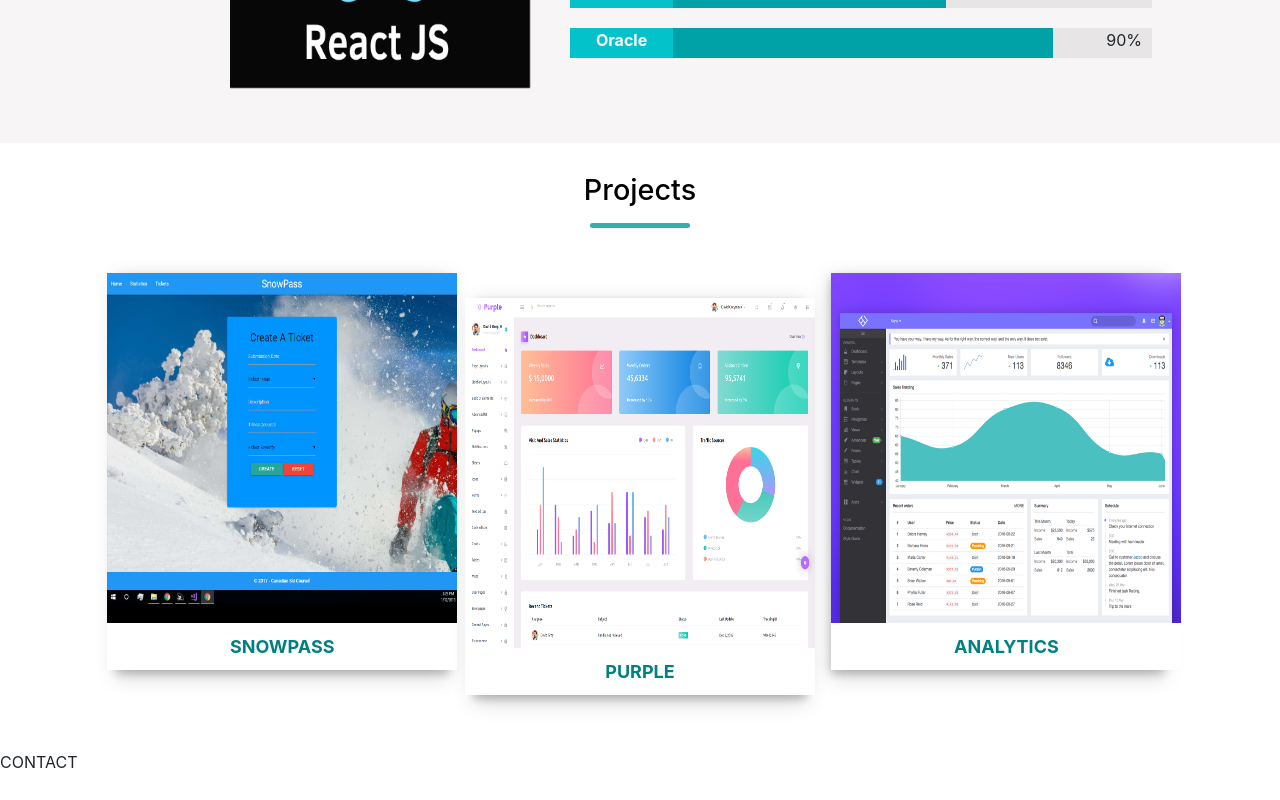
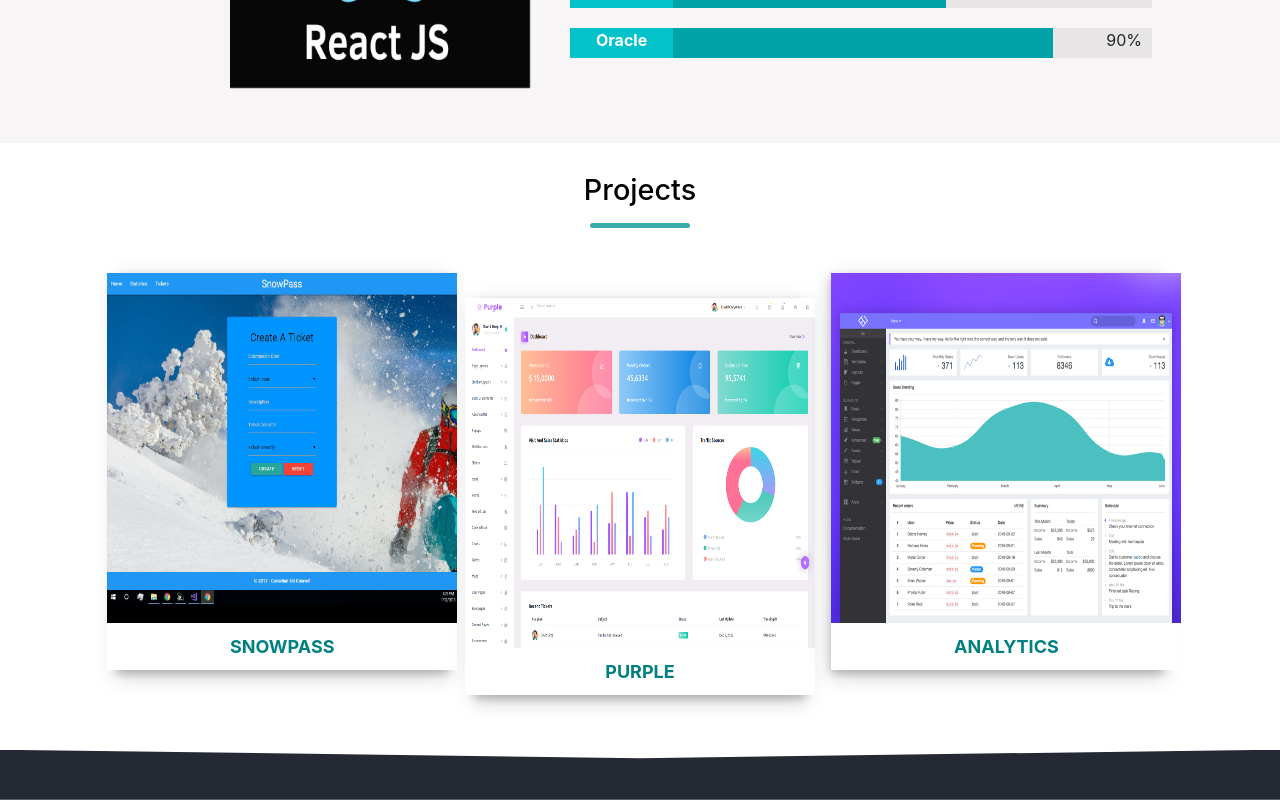
Before and after one commit to soundharya04/portfolio, a React (Create React App) app: page / in a window 1280 px wide. Shown: the part 1501-2301 px from the top of the page. Before the commit the page ends 2275 px from the top, so only its background shows below. Built offline with nearby package versions, Linux system fonts and the light colour scheme.

Commit message:
contacts

```diff
--- a/src/App.css
+++ b/src/App.css
@@ -540,13 +540,14 @@
 }
 
 .vsection {
-  height: 20%;
+  height: 40%;
   width: 100%;
-  -webkit-clip-path: polygon(50% 17%, 100% 0, 100% 84%, 50% 100%, 0 84%, 0 0);
-  clip-path: polygon(50% 17%, 100% 0, 100% 84%, 50% 100%, 0 84%, 0 0);
+  -webkit-clip-path: polygon(50% 17%, 100% 0, 100% 100%, 50% 100%, 0 100%, 0 0);
+  clip-path: polygon(50% 17%, 100% 0, 100% 100%, 50% 100%, 0 100%, 0 0);
   -webkit-background-size: cover;
   -moz-background-size: cover;
   -o-background-size: cover;
   background-size: cover;
-  background-color: rgb(54, 54, 54);
+  background-color: #252934;
+  padding: 25px;
 }
--- a/src/Components/Contacts.js
+++ b/src/Components/Contacts.js
@@ -1,12 +1,17 @@
 import React from "react";
-import { vsection } from "./Sections/vsection";
+import { Vsection } from "./Sections";
 
-const Contact = () => {
+const Contacts = () => {
   return (
-    <vsection>
-      <div>CONTACT</div>
-    </vsection>
+    <Vsection classname="vsection" heading="CONTACT">
+      <p>
+        Lorem, ipsum dolor sit amet consectetur adipisicing elit. Similique
+        provident totam rerum omnis vitae doloremque animi debitis dolores
+        maiores magni odit perferendis repudiandae, blanditiis, voluptatibus
+        minus et? Cumque, saepe minus.
+      </p>
+    </Vsection>
   );
 };
 
-export default Contact;
+export default Contacts;
--- a/src/Components/Sections.js
+++ b/src/Components/Sections.js
@@ -1,3 +1,5 @@
-export const vsection = () => {
-  return <section></section>;
+import React from "react";
+
+export const Vsection = () => {
+  return <section className="vsection"></section>;
 };
```
